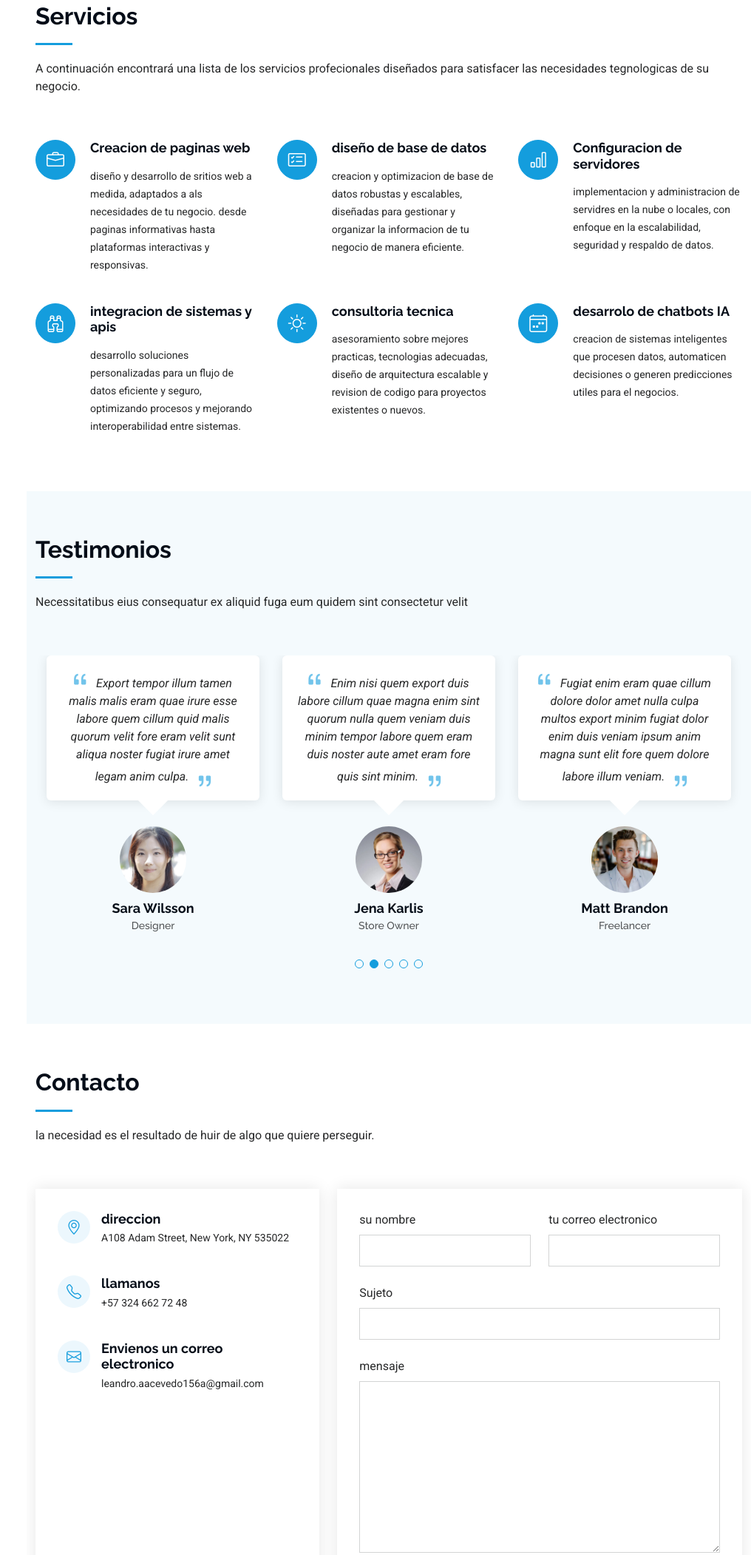
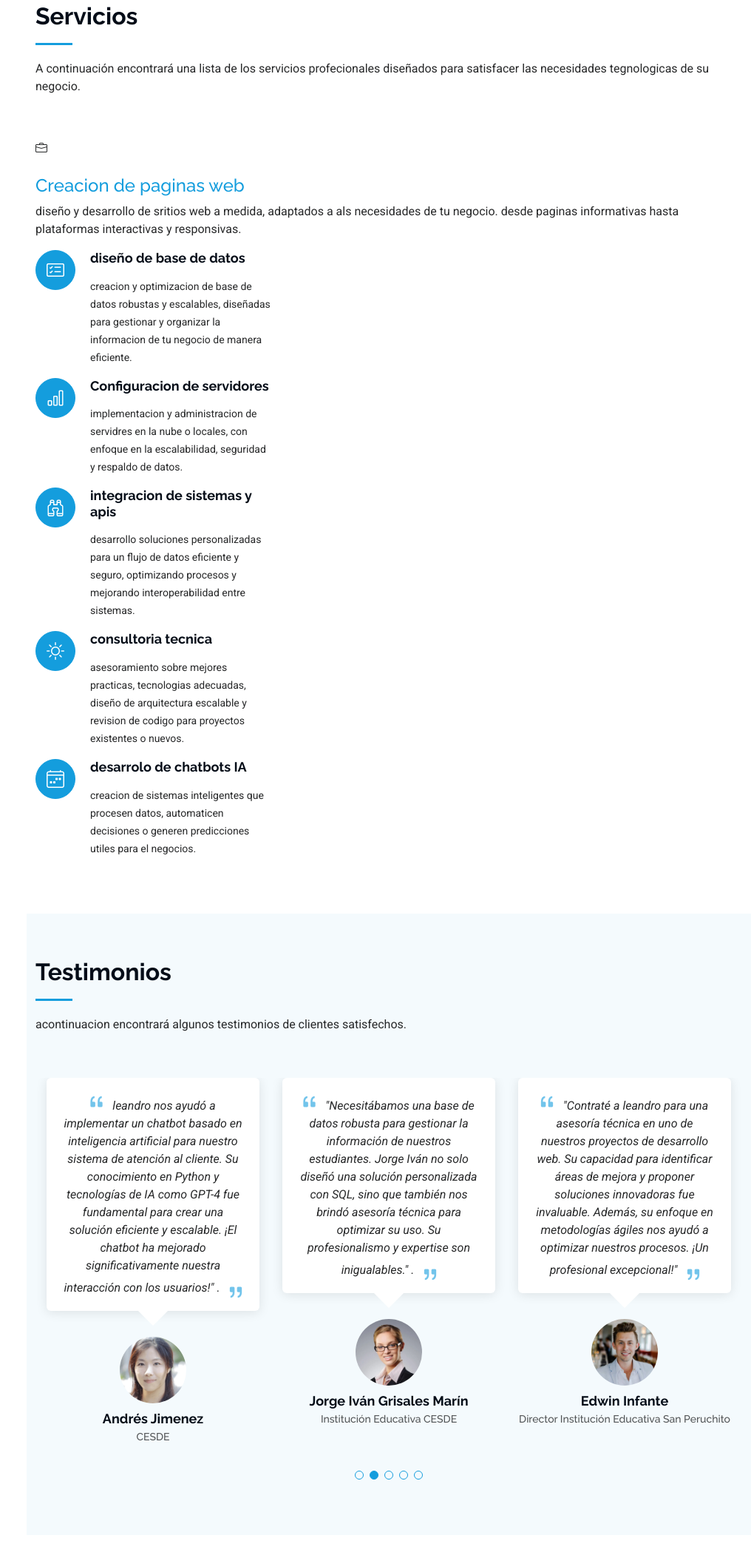
Before and after one commit to leandro-156/portafolio, a plain HTML site: page index.html in a window 1280 px wide. Shown: the part 5498-7600 px from the top of the page at 74% size, without its empty margins (264-1280 px from the left). Drawn offline with Linux system fonts and the light colour scheme; grey boxes are pictures that could not be loaded.

Commit message:
se edito testimonios y servicios

```diff
--- a/index.html
+++ b/index.html
@@ -529,12 +529,12 @@ Entre mis logros participé en el diseño y creación de un sistema de certifica
 
       <div class="container">
 
-        <div class="row gy-4">
+        <div class="row gy-4"
 
           <div class="col-lg-4 col-md-6 service-item d-flex" data-aos="fade-up" data-aos-delay="100">
             <div class="icon flex-shrink-0"><i class="bi bi-briefcase"></i></div>
             <div>
-              <h4 class="title"><a href="service-details.html" class="stretched-link">Creacion de paginas web</a></h4>
+              <h4 class="title"><a href="#" class="stretched-link">Creacion de paginas web</a></h4>
               <p class="description">diseño y desarrollo de sritios web a medida, adaptados a als necesidades de tu negocio. desde paginas informativas hasta plataformas interactivas y responsivas.</p>
             </div>
           </div>
@@ -543,7 +543,7 @@ Entre mis logros participé en el diseño y creación de un sistema de certifica
           <div class="col-lg-4 col-md-6 service-item d-flex" data-aos="fade-up" data-aos-delay="200">
             <div class="icon flex-shrink-0"><i class="bi bi-card-checklist"></i></div>
             <div>
-              <h4 class="title"><a href="service-details.html" class="stretched-link">diseño de base de datos</a></h4>
+              <h4 class="title"><a href="#" class="stretched-link">diseño de base de datos</a></h4>
               <p class="description">creacion y optimizacion de base de datos robustas y escalables, diseñadas para gestionar y organizar la informacion de tu negocio de manera eficiente.</p>
             </div>
           </div><!-- End Service Item -->
@@ -551,7 +551,7 @@ Entre mis logros participé en el diseño y creación de un sistema de certifica
           <div class="col-lg-4 col-md-6 service-item d-flex" data-aos="fade-up" data-aos-delay="300">
             <div class="icon flex-shrink-0"><i class="bi bi-bar-chart"></i></div>
             <div>
-              <h4 class="title"><a href="service-details.html" class="stretched-link">Configuracion de servidores</a></h4>
+              <h4 class="title"><a href="#" class="stretched-link">Configuracion de servidores</a></h4>
               <p class="description">implementacion y administracion de servidres en la nube o locales, con enfoque en la escalabilidad, seguridad y respaldo de datos.</p>
             </div>
           </div><!-- End Service Item -->
@@ -559,7 +559,7 @@ Entre mis logros participé en el diseño y creación de un sistema de certifica
           <div class="col-lg-4 col-md-6 service-item d-flex" data-aos="fade-up" data-aos-delay="400">
             <div class="icon flex-shrink-0"><i class="bi bi-binoculars"></i></div>
             <div>
-              <h4 class="title"><a href="service-details.html" class="stretched-link">integracion de sistemas y apis</a></h4>
+              <h4 class="title"><a href="#" class="stretched-link">integracion de sistemas y apis</a></h4>
               <p class="description">desarrollo soluciones personalizadas para un flujo de datos eficiente y seguro, optimizando procesos y mejorando interoperabilidad entre sistemas.</p>
             </div>
           </div><!-- End Service Item -->
@@ -567,7 +567,7 @@ Entre mis logros participé en el diseño y creación de un sistema de certifica
           <div class="col-lg-4 col-md-6 service-item d-flex" data-aos="fade-up" data-aos-delay="500">
             <div class="icon flex-shrink-0"><i class="bi bi-brightness-high"></i></div>
             <div>
-              <h4 class="title"><a href="service-details.html" class="stretched-link">consultoria tecnica</a></h4>
+              <h4 class="title"><a href="#" class="stretched-link">consultoria tecnica</a></h4>
               <p class="description">asesoramiento sobre mejores practicas, tecnologias adecuadas, diseño de arquitectura escalable y revision de codigo para proyectos existentes o nuevos.</p>
             </div>
           </div><!-- End Service Item -->
@@ -592,7 +592,7 @@ Entre mis logros participé en el diseño y creación de un sistema de certifica
       <!-- Section Title -->
       <div class="container section-title" data-aos="fade-up">
         <h2>Testimonios</h2>
-        <p>Necessitatibus eius consequatur ex aliquid fuga eum quidem sint consectetur velit</p>
+        <p>acontinuacion encontrará algunos testimonios de clientes satisfechos.</p>
       </div><!-- End Section Title -->
 
       <div class="container" data-aos="fade-up" data-aos-delay="100">
@@ -629,12 +629,12 @@ Entre mis logros participé en el diseño y creación de un sistema de certifica
               <div class="testimonial-item">
                 <p>
                   <i class="bi bi-quote quote-icon-left"></i>
-                  <span>Proin iaculis purus consequat sem cure digni ssim donec porttitora entum suscipit rhoncus. Accusantium quam, ultricies eget id, aliquam eget nibh et. Maecen aliquam, risus at semper.</span>
+                  <span>"Trabajar con leandro fue una experiencia increíble. Desarrolló una página web responsiva para nuestra institución educativa que no solo cumplió con nuestras expectativas, sino que las superó. Su atención al detalle y su capacidad para entender nuestras necesidades fueron clave para el éxito del proyecto. ¡Lo recomiendo ampliamente!"</span>
                   <i class="bi bi-quote quote-icon-right"></i>
                 </p>
                 <img src="assets/img/testimonials/testimonials-1.jpg" class="testimonial-img" alt="">
-                <h3>Saul Goodman</h3>
-                <h4>Ceo &amp; Founder</h4>
+                <h3>Juan Lopez</h3>
+                <h4>Institución Educativa San Peruchito</h4>
               </div>
             </div><!-- End testimonial item -->
 
@@ -642,12 +642,13 @@ Entre mis logros participé en el diseño y creación de un sistema de certifica
               <div class="testimonial-item">
                 <p>
                   <i class="bi bi-quote quote-icon-left"></i>
-                  <span>Export tempor illum tamen malis malis eram quae irure esse labore quem cillum quid malis quorum velit fore eram velit sunt aliqua noster fugiat irure amet legam anim culpa.</span>
+                  <span>leandro nos ayudó a implementar un chatbot basado en inteligencia artificial para nuestro sistema de atención al cliente. Su conocimiento en Python y tecnologías de IA como GPT-4 fue fundamental para crear una solución eficiente y escalable. ¡El chatbot ha mejorado significativamente nuestra interacción con los usuarios!"
+                    .</span>
                   <i class="bi bi-quote quote-icon-right"></i>
                 </p>
                 <img src="assets/img/testimonials/testimonials-2.jpg" class="testimonial-img" alt="">
-                <h3>Sara Wilsson</h3>
-                <h4>Designer</h4>
+                <h3> Andrés Jimenez</h3>
+                <h4>CESDE</h4>
               </div>
             </div><!-- End testimonial item -->
 
@@ -655,12 +656,13 @@ Entre mis logros participé en el diseño y creación de un sistema de certifica
               <div class="testimonial-item">
                 <p>
                   <i class="bi bi-quote quote-icon-left"></i>
-                  <span>Enim nisi quem export duis labore cillum quae magna enim sint quorum nulla quem veniam duis minim tempor labore quem eram duis noster aute amet eram fore quis sint minim.</span>
+                  <span>"Necesitábamos una base de datos robusta para gestionar la información de nuestros estudiantes. Jorge Iván no solo diseñó una solución personalizada con SQL, sino que también nos brindó asesoría técnica para optimizar su uso. Su profesionalismo y expertise son inigualables."
+                    .</span>
                   <i class="bi bi-quote quote-icon-right"></i>
                 </p>
                 <img src="assets/img/testimonials/testimonials-3.jpg" class="testimonial-img" alt="">
-                <h3>Jena Karlis</h3>
-                <h4>Store Owner</h4>
+                <h3> Jorge Iván Grisales Marín</h3>
+                <h4>Institución Educativa CESDE</h4>
               </div>
             </div><!-- End testimonial item -->
 
@@ -668,12 +670,12 @@ Entre mis logros participé en el diseño y creación de un sistema de certifica
               <div class="testimonial-item">
                 <p>
                   <i class="bi bi-quote quote-icon-left"></i>
-                  <span>Fugiat enim eram quae cillum dolore dolor amet nulla culpa multos export minim fugiat dolor enim duis veniam ipsum anim magna sunt elit fore quem dolore labore illum veniam.</span>
+                  <span>"Contraté a leandro  para una asesoría técnica en uno de nuestros proyectos de desarrollo web. Su capacidad para identificar áreas de mejora y proponer soluciones innovadoras fue invaluable. Además, su enfoque en metodologías ágiles nos ayudó a optimizar nuestros procesos. ¡Un profesional excepcional!"</span>
                   <i class="bi bi-quote quote-icon-right"></i>
                 </p>
                 <img src="assets/img/testimonials/testimonials-4.jpg" class="testimonial-img" alt="">
-                <h3>Matt Brandon</h3>
-                <h4>Freelancer</h4>
+                <h3>Edwin Infante</h3>
+                <h4>Director Institución Educativa San Peruchito</h4>
               </div>
             </div><!-- End testimonial item -->
 
@@ -681,12 +683,13 @@ Entre mis logros participé en el diseño y creación de un sistema de certifica
               <div class="testimonial-item">
                 <p>
                   <i class="bi bi-quote quote-icon-left"></i>
-                  <span>Quis quorum aliqua sint quem legam fore sunt eram irure aliqua veniam tempor noster veniam sunt culpa nulla illum cillum fugiat legam esse veniam culpa fore nisi cillum quid.</span>
+                  <span>"leandro colaboró con nuestro equipo en el desarrollo de una aplicación web full stack. Su dominio de tecnologías como Node.js, JavaScript y AWS fue impresionante. Además, su actitud colaborativa y su compromiso con los plazos hicieron que el proyecto fuera un éxito. ¡Sin duda lo volvería a contratar!"
+                  </span>
                   <i class="bi bi-quote quote-icon-right"></i>
                 </p>
                 <img src="assets/img/testimonials/testimonials-5.jpg" class="testimonial-img" alt="">
-                <h3>John Larson</h3>
-                <h4>Entrepreneur</h4>
+                <h3>Giroplay SAS</h3>
+                <h4>Empresa de Software</h4>
               </div>
             </div><!-- End testimonial item -->
 
@@ -704,7 +707,7 @@ Entre mis logros participé en el diseño y creación de un sistema de certifica
       <!-- Section Title -->
       <div class="container section-title" data-aos="fade-up">
         <h2>Contacto</h2>
-        <p>la necesidad es el resultado de huir de algo  que quiere perseguir.
+        <p>Trabajemos juntos contactame
         </p>
       </div><!-- End Section Title -->
 
@@ -719,14 +722,14 @@ Entre mis logros participé en el diseño y creación de un sistema de certifica
                 <i class="bi bi-geo-alt flex-shrink-0"></i>
                 <div>
                   <h3>direccion</h3>
-                  <p>A108 Adam Street, New York, NY 535022</p>
+                  <p>andes antioquia</p>
                 </div>
               </div><!-- End Info Item -->
 
               <div class="info-item d-flex" data-aos="fade-up" data-aos-delay="300">
                 <i class="bi bi-telephone flex-shrink-0"></i>
                 <div>
-                  <h3>llamanos</h3>
+                  <h3>telefono</h3>
                   <p>+57 324 662 72 48</p>
                 </div>
               </div><!-- End Info Item -->
@@ -734,7 +737,7 @@ Entre mis logros participé en el diseño y creación de un sistema de certifica
               <div class="info-item d-flex" data-aos="fade-up" data-aos-delay="400">
                 <i class="bi bi-envelope flex-shrink-0"></i>
                 <div>
-                  <h3>Envienos un correo electronico</h3>
+                  <h3>correo electrónico</h3>
                   <p>leandro.aacevedo156a@gmail.com</p>
                 </div>
               </div><!-- End Info Item -->
@@ -748,7 +751,7 @@ Entre mis logros participé en el diseño y creación de un sistema de certifica
               <div class="row gy-4">
 
                 <div class="col-md-6">
-                  <label for="name-field" class="pb-2">su nombre</label>
+                  <label for="name-field" class="pb-2">tu Nombre</label>
                   <input type="text" name="name" id="name-field" class="form-control" required="">
                 </div>
 
@@ -758,7 +761,7 @@ Entre mis logros participé en el diseño y creación de un sistema de certifica
                 </div>
 
                 <div class="col-md-12">
-                  <label for="subject-field" class="pb-2">Sujeto</label>
+                  <label for="subject-field" class="pb-2">asunto</label>
                   <input type="text" class="form-control" name="subject" id="subject-field" required="">
                 </div>
 
@@ -768,9 +771,9 @@ Entre mis logros participé en el diseño y creación de un sistema de certifica
                 </div>
 
                 <div class="col-md-12 text-center">
-                  <div class="loading">Loading</div>
+                  <div class="loading">Cargando</div>
                   <div class="error-message"></div>
-                  <div class="sent-message">Your message has been sent. Thank you!</div>
+                  <div class="sent-message">tu mensaje a sido enviado. ¡gracias!</div>
 
                   <button type="submit">enviar mensaje</button>
                 </div>
@@ -791,16 +794,14 @@ Entre mis logros participé en el diseño y creación de un sistema de certifica
 
     <div class="container">
       <div class="copyright text-center ">
-        <p>© <span>Copyright</span> <strong class="px-1 sitename">iPortfolio</strong> <span>All Rights Reserved</span></p>
+        <p>© <span>Copyright</span> <strong class="px-1 sitename">portafolio</strong> <span>todods los derechos reservados</span></p>
       </div>
       <div class="credits">
-        <!-- All the links in the footer should remain intact. -->
-        <!-- You can delete the links only if you've purchased the pro version. -->
-        <!-- Licensing information: https://bootstrapmade.com/license/ -->
-        <!-- Purchase the pro version with working PHP/AJAX contact form: [buy-url] -->
-        Designed by <a href="https://bootstrapmade.com/">BootstrapMade</a> Distributed by <a href="https://themewagon.com">ThemeWagon</a>
-      </div>
-    </div>
+
+        Diseñado por<a href="https://bootstrapmade.com/">john leandro acevedo pareja
+        </div>
+        <div>
+
 
   </footer>
 
```
